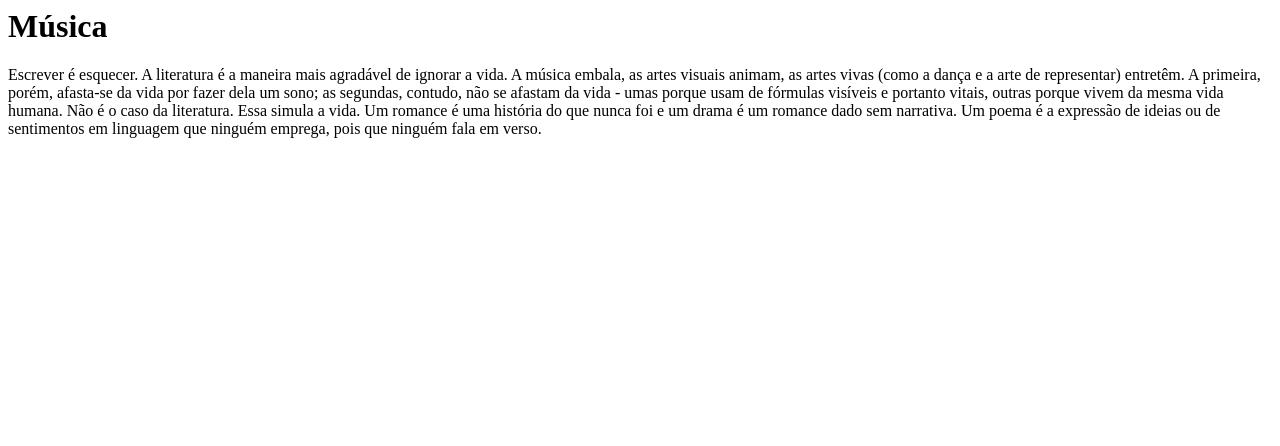
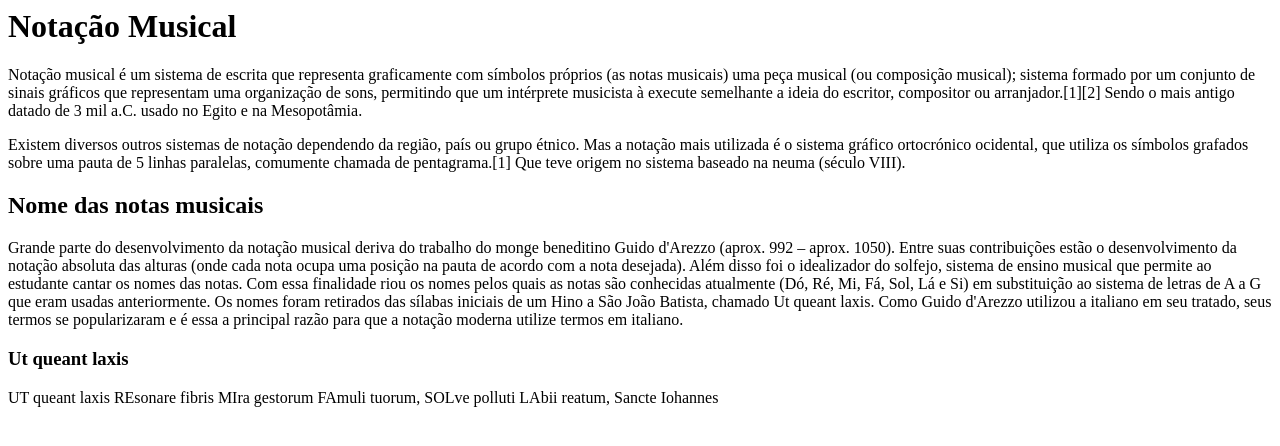
Before and after one commit to luisrauch/musica-sesi, a plain HTML site: page index.html in a window 1280 px wide. Drawn offline with Linux system fonts and the light colour scheme.

Commit message:
Update index.html

```diff
--- a/index.html
+++ b/index.html
@@ -1,4 +1,20 @@
-<h1> Música </h1>
+<h1> Notação Musical</h1>
 
-Escrever é esquecer. A literatura é a maneira mais agradável de ignorar a vida. A música embala, as artes visuais animam, as artes vivas (como a dança e a arte de representar) entretêm. A primeira, porém, afasta-se da vida por fazer dela um sono; as segundas, contudo, não se afastam da vida - umas porque usam de fórmulas visíveis e portanto vitais, outras porque vivem da mesma vida humana.
-Não é o caso da literatura. Essa simula a vida. Um romance é uma história do que nunca foi e um drama é um romance dado sem narrativa. Um poema é a expressão de ideias ou de sentimentos em linguagem que ninguém emprega, pois que ninguém fala em verso.
+<p> Notação musical é um sistema de escrita que representa graficamente com símbolos próprios (as notas musicais) uma peça musical (ou composição musical);
+  sistema formado por um conjunto de sinais gráficos que representam uma organização de sons, permitindo que um intérprete musicista à execute semelhante
+  a ideia do escritor, compositor ou arranjador.[1][2] Sendo o mais antigo datado de 3 mil a.C. usado no Egito e na Mesopotâmia. </p>
+ <p> Existem diversos outros sistemas de notação dependendo da região, país ou grupo étnico. Mas a notação mais utilizada é o sistema gráfico ortocrónico ocidental,
+  que utiliza os símbolos grafados sobre uma pauta de 5 linhas paralelas, comumente chamada de pentagrama.[1] Que teve origem no sistema baseado na neuma (século VIII).</p>
+
+<h2>Nome das notas musicais</h2>
+<p>Grande parte do desenvolvimento da notação musical deriva do trabalho do monge beneditino Guido d'Arezzo (aprox. 992 – aprox. 1050).
+  Entre suas contribuições estão o desenvolvimento da notação absoluta das alturas (onde cada nota ocupa uma posição na pauta de acordo com a nota
+  desejada). Além disso foi o idealizador do solfejo, sistema de ensino musical que permite ao estudante cantar os nomes das notas. Com essa finalidade
+  riou os nomes pelos quais as notas são conhecidas atualmente (Dó, Ré, Mi, Fá, Sol, Lá e Si) em substituição ao sistema de letras de A a G que eram usadas
+  anteriormente. Os nomes foram retirados das sílabas iniciais de um Hino a São João Batista, chamado Ut queant laxis.
+  Como Guido d'Arezzo utilizou a italiano em seu tratado, seus termos se popularizaram e é essa a principal razão para que a notação
+  moderna utilize termos em italiano.</p>
+
+
+<h3>Ut queant laxis</h3>
+<p>UT queant laxis REsonare fibris MIra gestorum FAmuli tuorum, SOLve polluti LAbii reatum, Sancte Iohannes</p>
```
